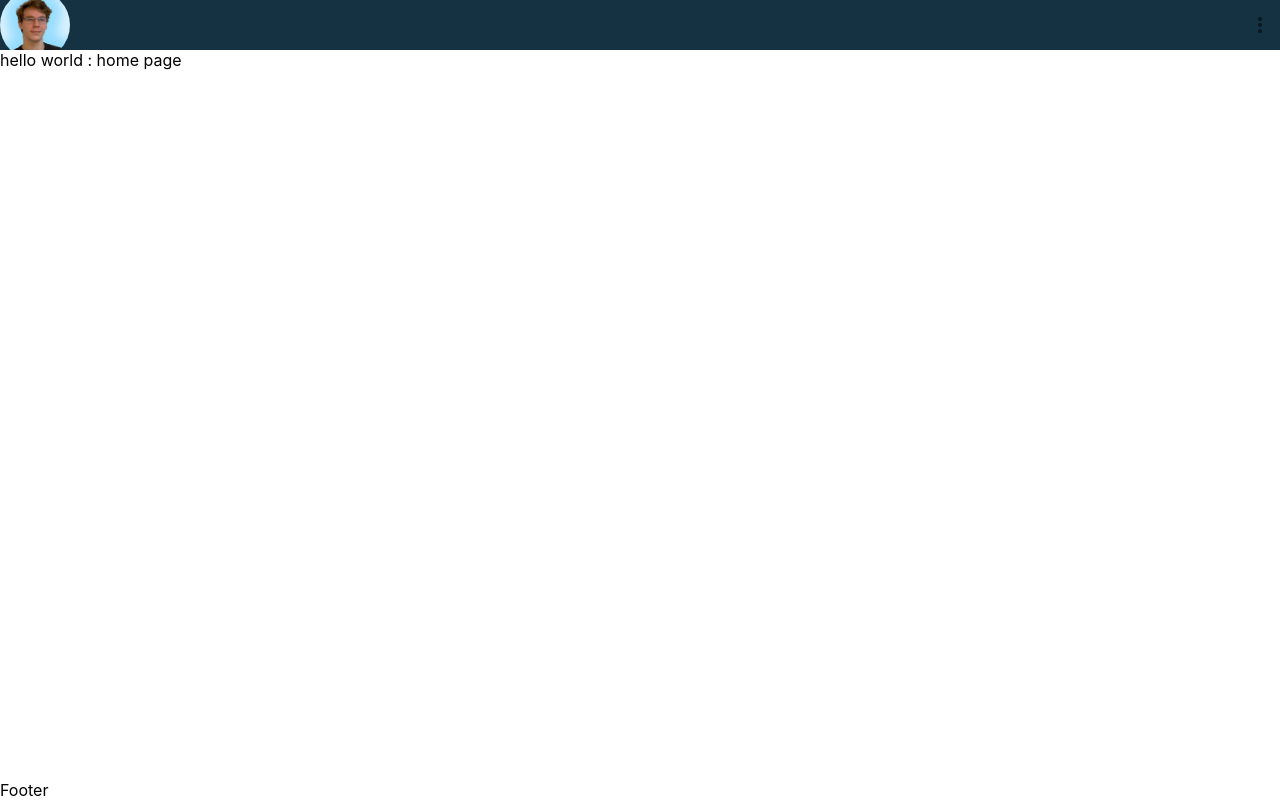
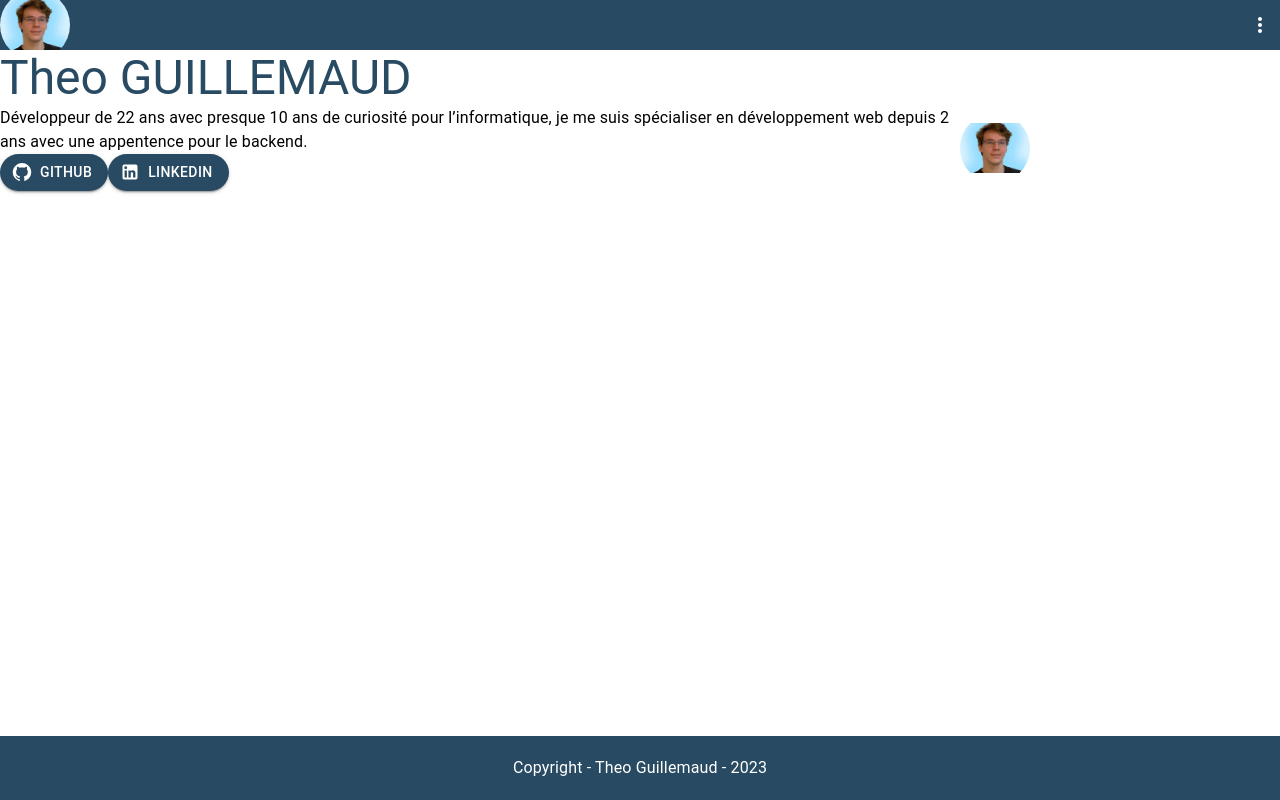
Before and after one commit to BrigitteLPB/portfolio, a React (Create React App) app: page / in a window 1280 px wide. Built offline with nearby package versions, Linux system fonts and the light colour scheme.

Commit message:
Add theme

```diff
--- /dev/null
+++ b/src/Theme.jsx
@@ -0,0 +1,20 @@
+import { createTheme, ThemeProvider } from '@mui/material/styles';
+
+export const theme = createTheme({
+    palette: {
+        type: 'light',
+        primary: {
+            main: '#284b63',
+        },
+        secondary: {
+            main: '#b4b8ab',
+        },
+        background: {
+            default: '#cecece',
+        },
+    },
+});
+
+export default function ThemeObject(props) {
+    return <ThemeProvider theme={theme}>{props.children}</ThemeProvider>;
+}
--- a/src/components/footer.jsx
+++ b/src/components/footer.jsx
@@ -1,9 +1,24 @@
-function Footer() {
+import { Grid } from '@mui/material/index';
+import { theme } from 'Theme';
+
+import 'styles/components/footer.scss';
+import { Typography } from '../../node_modules/@mui/material/index';
+
+export default function Footer() {
     return (
-        <div>
-            <p>Footer</p>
-        </div>
+        <Grid
+            className="footer"
+            container
+            direction="row"
+            justifyContent="center"
+            alignItems="center"
+            sx={{
+                backgroundColor: theme.palette.primary.main,
+            }}
+        >
+            <Typography variant="body1">
+                Copyright - Theo Guillemaud - {new Date().getFullYear()}
+            </Typography>
+        </Grid>
     );
 }
-
-export default Footer;
--- a/src/components/header.jsx
+++ b/src/components/header.jsx
@@ -1,10 +1,11 @@
 import { Grid } from '@mui/material/index';
+import { theme } from 'Theme';
 
 import BasicMenu from 'components/menu';
 import ProfileImage from 'components/profile_image';
 import 'styles/components/header.scss';
 
-function Header() {
+export default function Header() {
     return (
         <Grid
             className="header"
@@ -12,11 +13,12 @@ function Header() {
             direction="row"
             justifyContent="space-between"
             alignItems="center"
+            sx={{
+                backgroundColor: theme.palette.primary.main,
+            }}
         >
             <ProfileImage></ProfileImage>
             <BasicMenu links={[{ name: 'hello', link: '/hello' }]}></BasicMenu>
         </Grid>
     );
 }
-
-export default Header;
--- a/src/components/menu.jsx
+++ b/src/components/menu.jsx
@@ -14,9 +14,12 @@ export default function BasicMenu({ links = [] }) {
     const handleClick = (event) => {
         setAnchorEl(event.currentTarget);
     };
-    const handleClose = (_, link) => {
+
+    const handleClose = (_, link = undefined) => {
         setAnchorEl(null);
-        return navigate(link);
+        if (link) {
+            return navigate(link);
+        }
     };
 
     return (
@@ -38,7 +41,9 @@ export default function BasicMenu({ links = [] }) {
                 }}
                 anchorEl={anchorEl}
                 open={open}
-                onClose={handleClose}
+                onClose={(event) => {
+                    handleClose(event);
+                }}
                 PaperProps={{
                     style: {
                         maxHeight: ITEM_HEIGHT * 4.5,
--- a/src/index.jsx
+++ b/src/index.jsx
@@ -1,4 +1,5 @@
 import App from 'App';
+import ThemeObject from 'Theme';
 import React from 'react';
 import ReactDOM from 'react-dom';
 import { BrowserRouter } from 'react-router-dom';
@@ -7,7 +8,9 @@ import 'styles/index.scss';
 ReactDOM.render(
     <React.StrictMode>
         <BrowserRouter>
-            <App />
+            <ThemeObject>
+                <App />
+            </ThemeObject>
         </BrowserRouter>
     </React.StrictMode>,
     document.getElementById('root')
--- a/src/pages/home/index.jsx
+++ b/src/pages/home/index.jsx
@@ -1,7 +1,50 @@
+import GitHubIcon from '@mui/icons-material/GitHub';
+import LinkedInIcon from '@mui/icons-material/LinkedIn';
+import Button from '@mui/material/Button';
+import { Typography } from '@mui/material/index';
+import ProfileImage from 'components/profile_image';
+import { Grid } from '../../../node_modules/@mui/material/index';
+
 function Home() {
     return (
         <div id="home-page">
-            <p>hello world : home page</p>
+            <Typography variant="h3" color="primary">
+                Theo GUILLEMAUD
+            </Typography>
+            <Grid
+                container
+                direction="row"
+                justifyContent="flex-start"
+                alignItems="center"
+            >
+                <Grid item xs={9}>
+                    <Typography variant="body1">
+                        Développeur de 22 ans avec presque 10 ans de curiosité
+                        pour l’informatique, je me suis spécialiser en
+                        développement web depuis 2 ans avec une appentence pour
+                        le backend.
+                    </Typography>
+                    <Button
+                        variant="contained"
+                        color={'primary'}
+                        startIcon={<GitHubIcon />}
+                        sx={{ borderRadius: 28 }}
+                    >
+                        Github
+                    </Button>
+                    <Button
+                        variant="contained"
+                        color={'primary'}
+                        startIcon={<LinkedInIcon />}
+                        sx={{ borderRadius: 28 }}
+                    >
+                        LinkedIn
+                    </Button>
+                </Grid>
+                <Grid item xs>
+                    <ProfileImage></ProfileImage>
+                </Grid>
+            </Grid>
         </div>
     );
 }
--- a/src/styles/colors.scss
+++ b/src/styles/colors.scss
@@ -1,5 +1,5 @@
-$primary-color: #153243;
-$secondary-color: #284b63;
+$primary-color: #284b63;
+$secondary-color: #153243;
 $tertiary-color: #b4b8ab;
 $primary-background: #eef0eb;
 $secondary-background: #cecece;
--- /dev/null
+++ b/src/styles/components/footer.scss
@@ -0,0 +1,6 @@
+@import 'styles/colors.scss';
+
+.footer {
+    color: white;
+    padding: 20px;
+}
--- a/src/styles/components/header.scss
+++ b/src/styles/components/header.scss
@@ -1,5 +1,9 @@
 @import 'styles/colors.scss';
 
 .header {
-    background-color: $primary-color;
+    .basic-menu {
+        svg {
+            fill: white;
+        }
+    }
 }
--- a/src/styles/index.scss
+++ b/src/styles/index.scss
@@ -6,9 +6,6 @@
 }
 
 body {
-    font-family: -apple-system, BlinkMacSystemFont, 'Segoe UI', 'Roboto',
-        'Oxygen', 'Ubuntu', 'Cantarell', 'Fira Sans', 'Droid Sans',
-        'Helvetica Neue', sans-serif;
     -webkit-font-smoothing: antialiased;
     -moz-osx-font-smoothing: grayscale;
 
```
